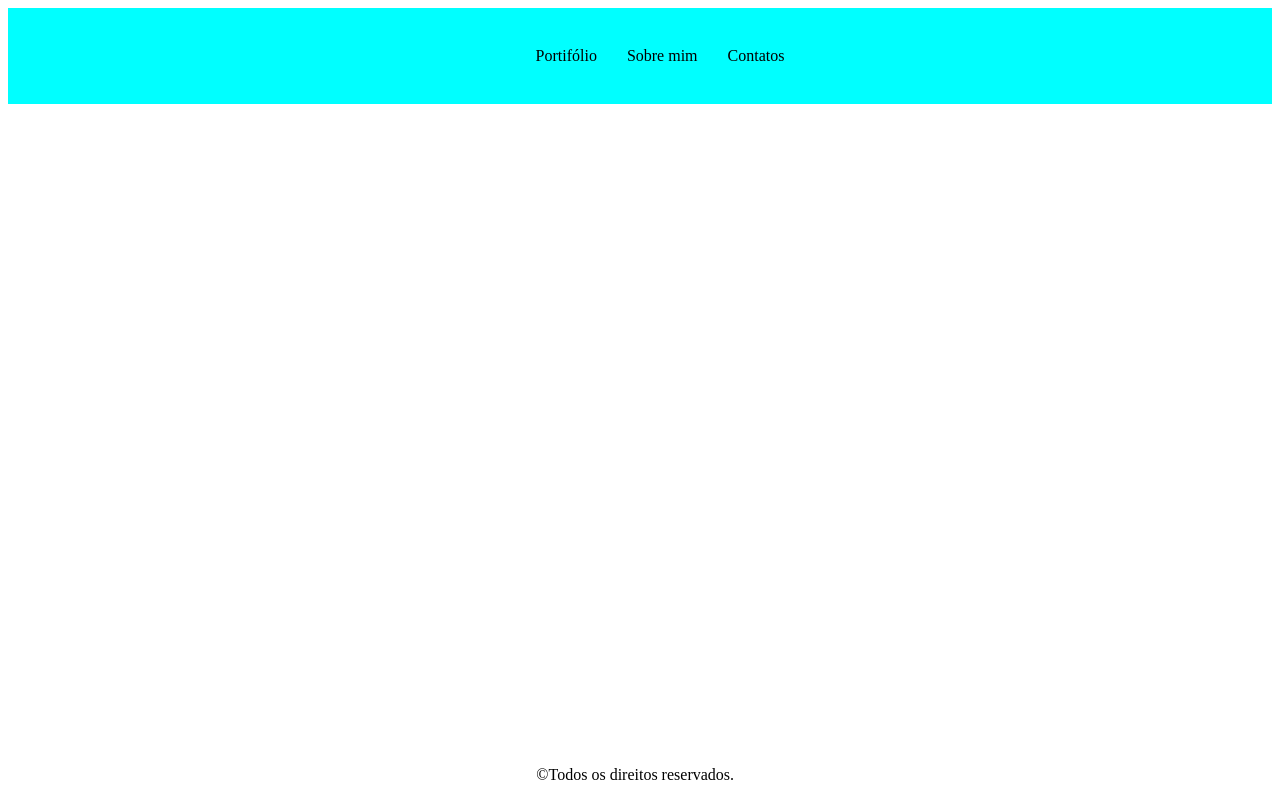
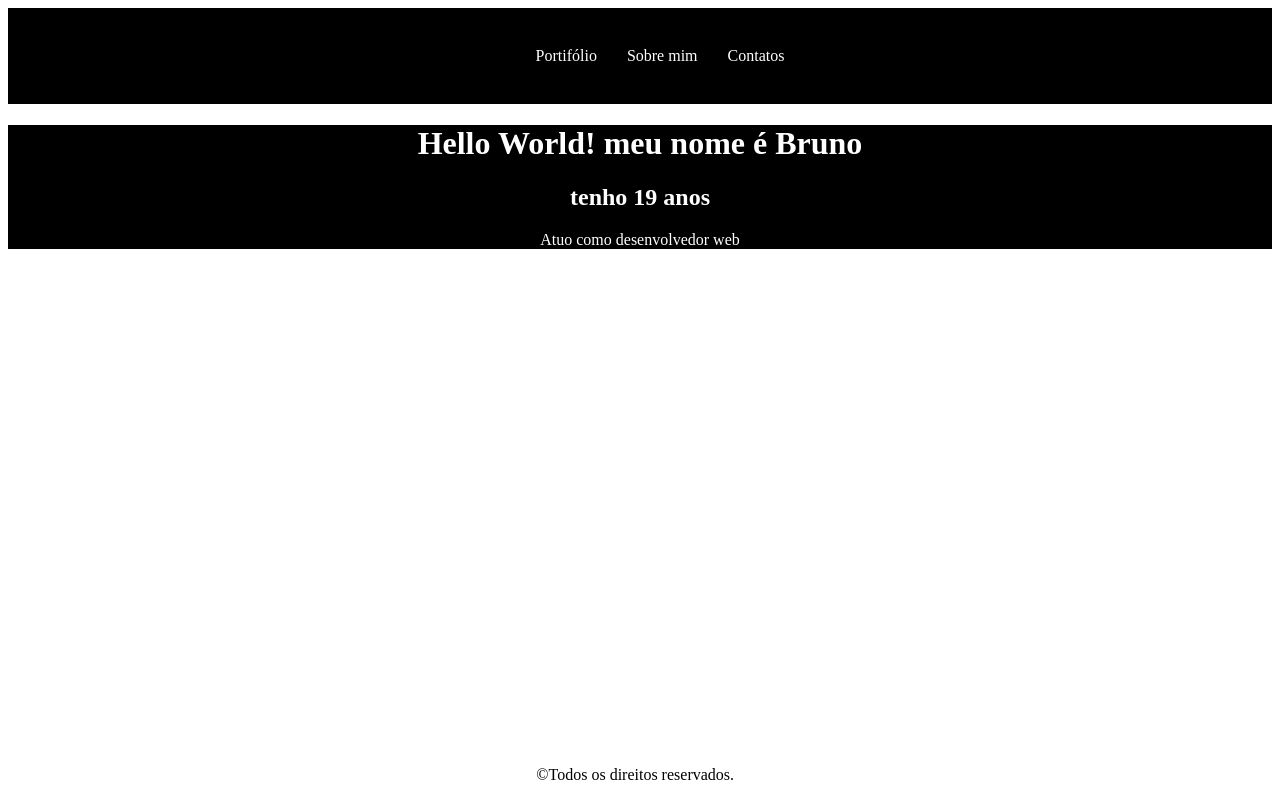
Before and after one commit to obrunohenrique/web-programming, a React (Vite) app in the folder estudos-react/calcule.io/: page / in a window 1280 px wide. Built offline with nearby package versions, Linux system fonts and the light colour scheme.

Commit message:
update estudos

```diff
--- a/estudos-react/calcule.io/src/App.css
+++ b/estudos-react/calcule.io/src/App.css
@@ -1,7 +1,10 @@
+header {
+  width: 100%;
+}
+
 nav {
   width: 100%;
   height: 12vh;
-  background-color: aqua;
   display: flex;
   justify-content: center;
   align-items: center;
@@ -17,6 +20,10 @@ ul.flex {
   list-style-type: none;
 }
 
+div.profile {
+  text-align: center;
+}
+
 footer {
   width: 98vw;
   text-align: center;
--- a/estudos-react/calcule.io/src/App.tsx
+++ b/estudos-react/calcule.io/src/App.tsx
@@ -1,12 +1,14 @@
 import './App.css'
 import Header from './assets/components/Header'
 import Footer from './assets/components/Footer'
+import Profile from './assets/components/profile'
 
 function App() {
 
   return (
     <>
       <Header/>
+      <Profile/>
       <Footer/>
     </>
   )
--- a/estudos-react/calcule.io/src/assets/components/Header.tsx
+++ b/estudos-react/calcule.io/src/assets/components/Header.tsx
@@ -3,7 +3,10 @@ function Header () {
     return (
         <>
             <header>
-                <nav>
+                <nav style={{
+                    backgroundColor: 'black',
+                    color: 'white'
+                }}>
                     <ul className="flex">
                         <li>Portifólio</li>
                         <li>Sobre mim</li>
--- /dev/null
+++ b/estudos-react/calcule.io/src/assets/components/Profile.tsx
@@ -0,0 +1,27 @@
+const pessoa = {
+    nome: "Bruno",
+    idade: 19,
+    profissao: "desenvolvedor web"
+}
+
+const estilo = {
+    theme: {
+        backgroundColor: 'black',
+        color: 'white',
+    }
+}
+
+function Profile() {
+
+    return (
+        <>
+            <div className="profile" style={estilo.theme}>
+                <h1>Hello World! meu nome é {pessoa.nome}</h1>
+                <h2>tenho {pessoa.idade} anos</h2>
+                <p>Atuo como {pessoa.profissao}</p>
+            </div>
+        </>
+    )
+}
+
+export default Profile;
```
